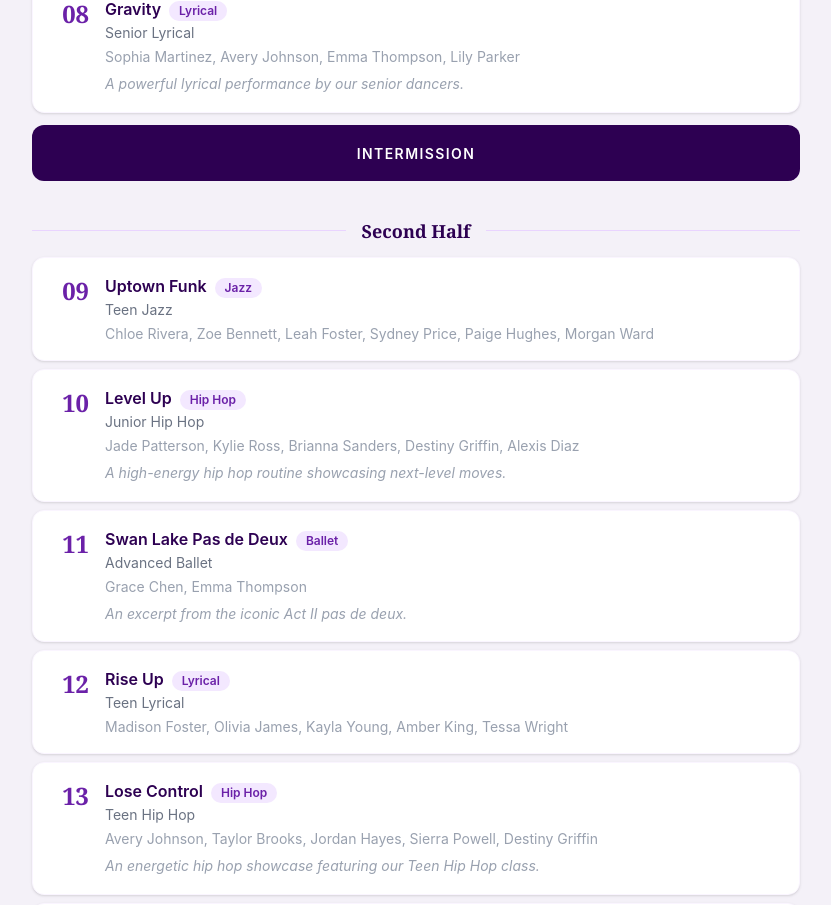
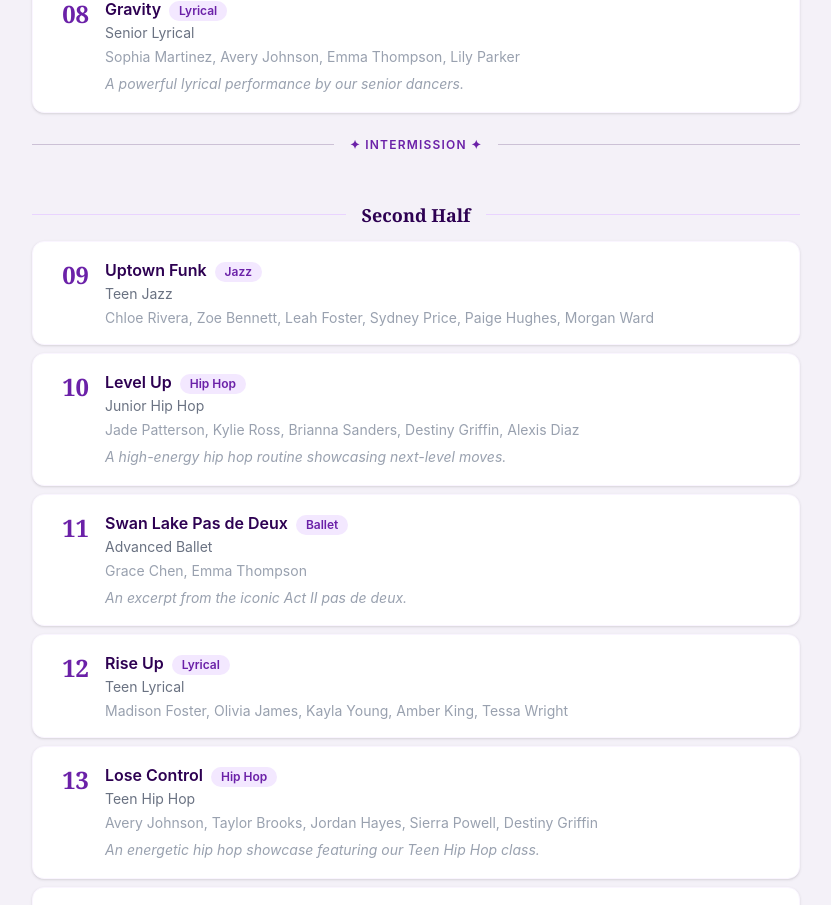
Before and after one commit to jrock2004/next-step-dance-studio, a React (Vite) app: page /recital/program in a window 1280 px wide. Shown: the part 1519-2424 px from the top of the page, without its empty margins (224-1055 px from the left). Built offline with nearby package versions, Linux system fonts and the light colour scheme; a web font is replaced by a local one.

Commit message:
updating intermission button

```diff
--- a/src/routes/RecitalProgramPage.tsx
+++ b/src/routes/RecitalProgramPage.tsx
@@ -244,10 +244,12 @@ function SectionDivider({ entry }: { entry: SectionEntry }): ReactElement {
 
 function IntermissionRow(): ReactElement {
   return (
-    <div className="bg-studio-purple rounded-xl px-6 py-4 text-center my-1">
-      <span className="text-white font-semibold tracking-widest text-sm uppercase">
-        Intermission
+    <div className="flex items-center gap-4 my-4">
+      <div className="h-px flex-1 bg-studio-purple/20" />
+      <span className="text-studio-purple-mid font-semibold tracking-widest text-xs uppercase shrink-0">
+        ✦ Intermission ✦
       </span>
+      <div className="h-px flex-1 bg-studio-purple/20" />
     </div>
   )
 }
```
